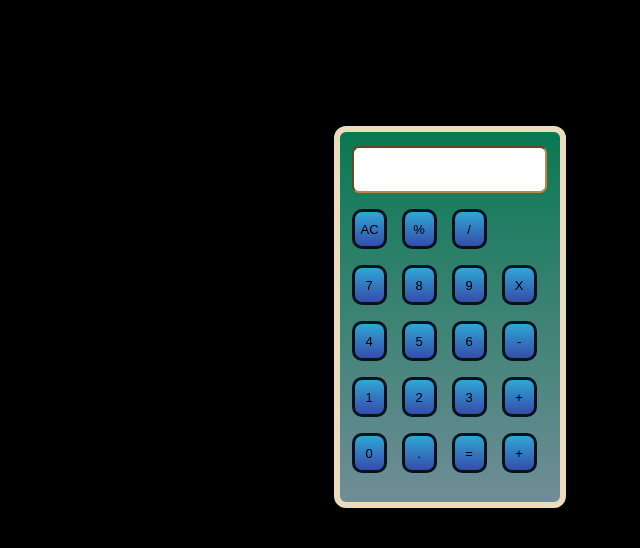
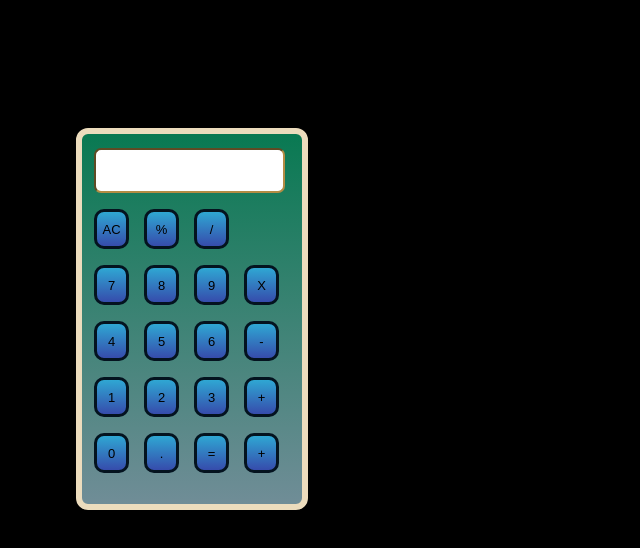
Before and after one commit to Temmythorpe/Calculator, a plain HTML site: page index.html in a window 1280 px wide. Shown: the whole page, without its empty margins (180-820 px from the left). Drawn offline with Linux system fonts and the light colour scheme.

Commit message:
second commit

```diff
--- a/style.css
+++ b/style.css
@@ -1,9 +1,13 @@
+*{
+    margin: 0;
+    padding: 0;
+}
 body{
     background: black;
 }
 
 #mainbody{
-    margin-left: 40%;
+    margin-left: 20%;
     margin-top: 10%;
     background: linear-gradient(#097952,#708d97);
     width: 220px;
```
